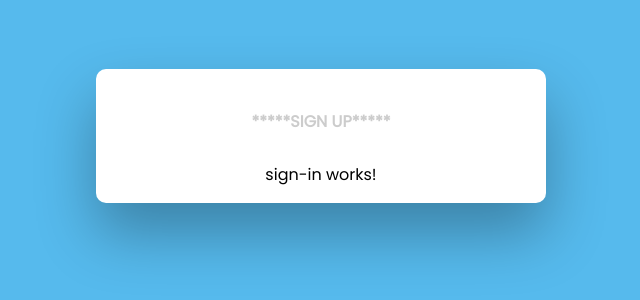
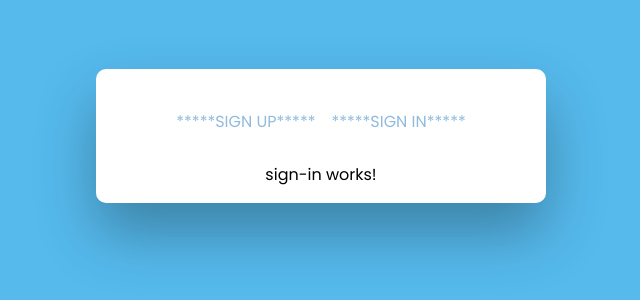
Before and after one commit to MishanCool/MEAN-Login, an Angular app in the folder client/angularWeb/: page /login in a window 1280 px wide. Shown: the part 272-572 px from the top of the page, without its empty margins (319-959 px from the left). Built offline with nearby package versions, Linux system fonts and the light colour scheme.

Commit message:
Set router links

```diff
--- a/client/angularWeb/src/app/components/user/user.component.html
+++ b/client/angularWeb/src/app/components/user/user.component.html
@@ -1,6 +1,7 @@
 <div class="wrapper fadeInDown">
   <div id="formContent">
-    <h2 class="inactive underlineHover">*****Sign Up*****</h2>
+    <h2 class="inactive underlineHover"><a routerLink="/signup" routerLinkActive="active">*****Sign Up*****</a></h2>
+    <h2 class="inactive underlineHover"><a routerLink="/login" routerLinkActive="active">*****Sign In*****</a></h2>
     <router-outlet></router-outlet>
   </div>
 </div>
```
